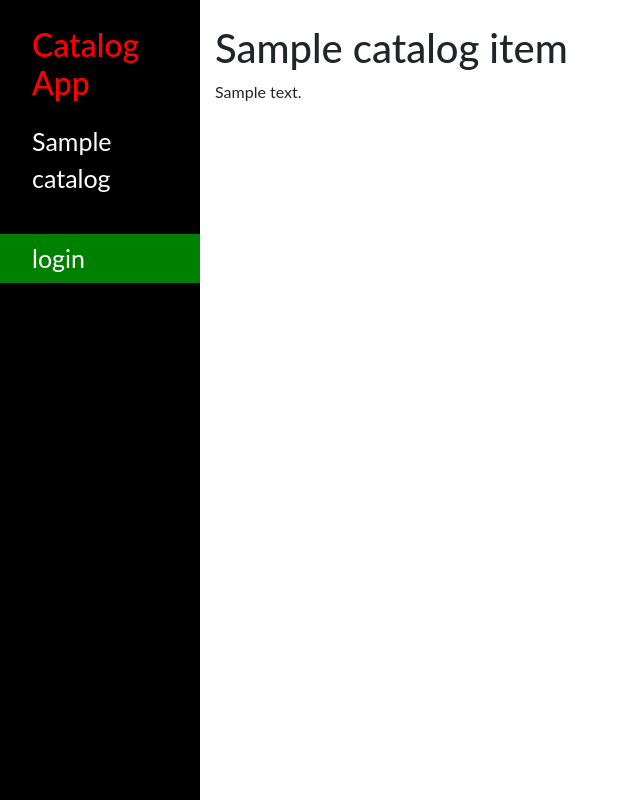
After one commit to zach-col/itemCatalog, a Flask app: template templates/catalogItemInfoOut.html in a window 1280 px wide. The commit adds this page. Shown: the whole page, without its empty margins (0-640 px from the left). Run offline with Flask 2, Linux system fonts and the light colour scheme; the template is opened without the code that fills it: most values are stand-ins (such as "Sample title", 1, 10 or a date in 2020); some libraries are stand-ins or nearby versions.

Commit message:
switch methods and templates to use id

```diff
--- a/application.py
+++ b/application.py
@@ -11,10 +11,6 @@ Base.metadata.bind = engine
 
 DBSession = sessionmaker(bind=engine)
 session = DBSession()
-
-
-
-
 
 @app.route('/')
 @app.route('/catalogs')
@@ -33,32 +29,28 @@ def catalogs():
         return render_template('catalogsIn.html', catalogs = catalogs, catalogItems = catalogItems)
 
 # list all items of certain catalog
-@app.route('/catalog/<catalog_name>/')
-def catalogItems(catalog_name):
+@app.route('/catalog/<int:catalog_id>/')
+def catalogItems(catalog_id):
     # list for nav menu
     catalogs = session.query(Catalog).all()
-    catalog = session.query(Catalog).filter_by(name = catalog_name).one()
-    catalogItems = session.query(CatalogItem).filter_by(catalog_id = catalog.id).all()
+    catalog = session.query(Catalog).filter_by(id = catalog_id).one()
+    catalogItems = session.query(CatalogItem).filter_by(catalog_id = catalog_id).all()
     catalogItemsCount = session.query(CatalogItem).filter_by(catalog_id = catalog.id).count()
 
-    return render_template('catalogItemsOut.html',
-        catalogs = catalogs,
-        catalog = catalog,
-        catalogItems = catalogItems,
-        catalogItemsCount = catalogItemsCount)
+    return render_template('catalogItemOut.html', catalogs = catalogs, catalog = catalog, catalogItemsCount = catalogItemsCount, catalogItems = catalogItems)
 
 # info about specific item
-@app.route('/catalog/<catalog_name>/<catalog_item_name>/')
-def catalogItemInfo(catalog_name, catalog_item_name):
+@app.route('/catalog/<int:catalog_id>/<int:catalog_item_id>/')
+def catalogItemInfo(catalog_id, catalog_item_id):
     # list for nav menu
     catalogs = session.query(Catalog).all()
     # get catalog name
-    catalog = session.query(Catalog).filter_by(name = catalog_name).one()
-    # get catalog items
-    catalogItems = session.query(CatalogItem).filter_by(catalog_id = catalog.id).all()
-    return render_template('catalogItemOut.html', catalogs = catalogs, catalog = catalog, catalogItems = catalogItems)
+    catalog = session.query(Catalog).filter_by(id = catalog_id).one()
+    # get catalog item
+    catalogItem = session.query(CatalogItem).filter_by(catalog_id = catalog_id, id = catalog_item_id).one()
+    return render_template('catalogItemInfoOut.html', catalogs = catalogs, catalog = catalog, catalogItem = catalogItem)
 
-
+# catalogs = catalogs, catalog = catalog, catalogItems = catalogItems
 
 
 
--- /dev/null
+++ b/templates/catalogItemInfoOut.html
@@ -0,0 +1,5 @@
+{% extends "logout.html" %}
+{% block body %}
+<h1>{{ catalogItem.name }}</h1>
+{{ catalogItem.description }}
+{% endblock %}
--- a/templates/catalogItemsOut.html
+++ b/templates/catalogItemsOut.html
@@ -3,7 +3,7 @@
 <h1>{{ catalog.name }} Items ({{ catalogItemsCount}} items)</h1>
   {% for item in catalogItems %}
     <p>
-    <a href="{{url_for('catalogItemInfo', catalog=catalog, catalog_name = catalog.name, catalog_item_name = item.name)}}">{{ item.name }}</a>
+    <a href="#">{{ item.id }}</a>
     </p>
   {% endfor %}
 {% endblock %}
--- a/templates/catalogsIn.html
+++ b/templates/catalogsIn.html
@@ -1,10 +1,10 @@
 {% extends "login.html" %}
 {% block body %}
 <h1>Latest Items</h1>
-<button>hi</button>
+<a href="#">Add Item</a></br>
   {% for item in catalogItems %}
 
-    <a href="{{url_for('catalogItemInfo',catalog_name = catalog.name, catalog_item_name = item.name)}}">{{ item.name }}</a>
+    <a href="#">{{ item.name }}</a>
     <p>
     {{ item.catalog_id  }}
     </p>
--- a/templates/catalogsOut.html
+++ b/templates/catalogsOut.html
@@ -4,8 +4,8 @@
   {% for item in catalogItems %}
 
     <p>
-    <a href="{{ url_for('',)}}">{{ item.name }}</a>
-    {{ item.catalog_id  }}
+    <a href="#">{{ item.name }}</a>
+    Category {{ item.catalog_id  }}
     </p>
   {% endfor %}
 {% endblock %}
--- a/templates/login.html
+++ b/templates/login.html
@@ -12,7 +12,7 @@
   <h2 class="logo">Catalog App</h2>
   <!-- loop thru catalogs -->
   {% for catalog in catalogs %}
-    <a href="{{url_for('catalogItems', catalog_name = catalog.name )}}">{{ catalog.name }}</a>
+    <a href="{{url_for('catalogItems', catalog_id = catalog.id )}}">{{ catalog.name }}</a>
   {% endfor %}
   <div class="btnContainer">
     <a href="#" class="loginButton">logout</a>
--- a/templates/logout.html
+++ b/templates/logout.html
@@ -12,7 +12,7 @@
   <h2 class="logo">Catalog App</h2>
   <!-- loop thru catalogs -->
   {% for catalog in catalogs %}
-    <a href="{{url_for('catalogItems', catalog_name = catalog.name )}}">{{ catalog.name }}</a>
+    <a href="{{url_for('catalogItems', catalog_id = catalog.id )}}">{{ catalog.name }}</a>
   {% endfor %}
   <div class="btnContainer">
     <a href="#" class="loginButton">login</a>
```
Also changed, not shown: templates/catalogItemOut.html (deleted, +0 -8 lines), 1 other file.
